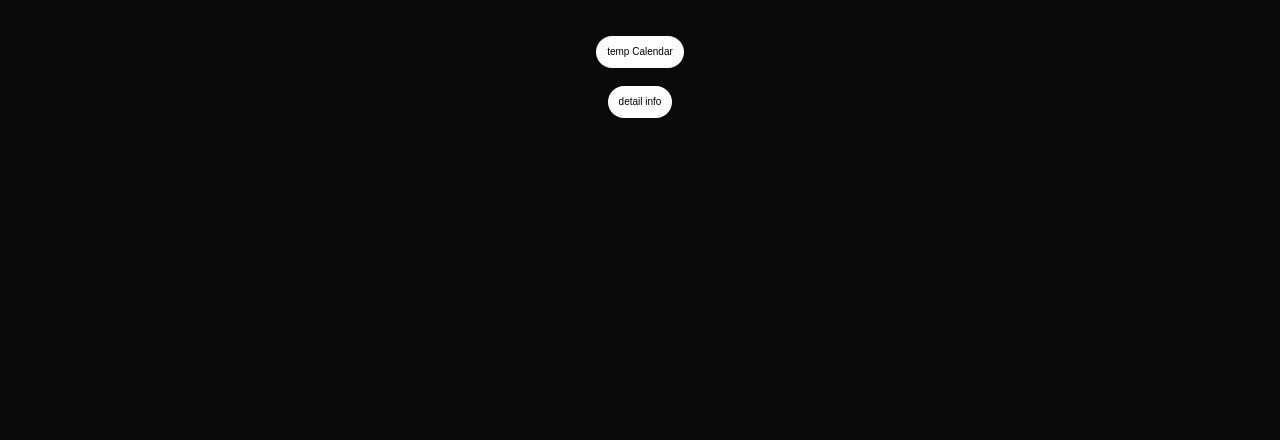
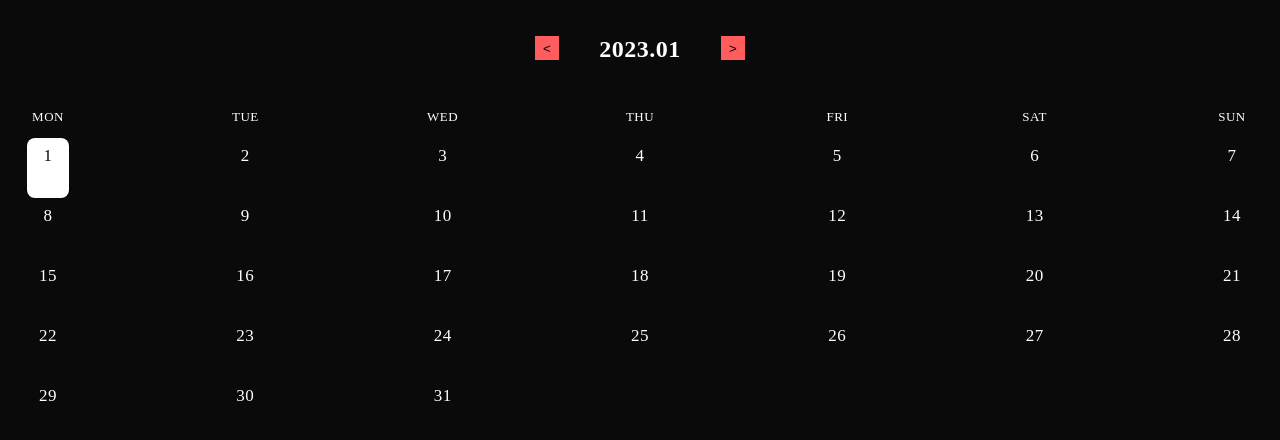
Before and after one commit to HICC-REBOOT/HICC-REBOOT-Frontend, a React (Create React App) app in the folder frontend/: page /calendar in a window 1280 px wide. Shown: the top 440 px of the page. Built offline with nearby package versions, Linux system fonts and the light colour scheme.

Commit message:
feat: 캘린더 세부 레아이웃 구성

```diff
--- /dev/null
+++ b/frontend/src/components/calendar/CalendarGrid.tsx
@@ -0,0 +1,41 @@
+import React, { useState } from 'react';
+import * as C from './style/CalendarGrid.style';
+
+export default function CalendarGrid() {
+  const days = ['MON', 'TUE', 'WED', 'THU', 'FRI', 'SAT', 'SUN'];
+  const dates = Array.from({ length: 31 }, (_, index) => index + 1);
+
+  const [selectedIdx, setSelectedIdx] = useState<number>(0);
+
+  const onClickDate = (i: number) => {
+    setSelectedIdx(i);
+  };
+  return (
+    <C.Container>
+      <C.Top>
+        <C.MonthBtn>{'<'}</C.MonthBtn>
+        <C.Month>2023.01</C.Month>
+        <C.MonthBtn>{'>'}</C.MonthBtn>
+      </C.Top>
+      <C.CalendarWrapper>
+        <C.Days>
+          {days.map((day, i) => (
+            <C.Day key={i}>{day}</C.Day>
+          ))}
+        </C.Days>
+        <C.DateContainer>
+          {dates.map((date, i) => (
+            <C.DateWrapper key={i} onClick={() => onClickDate(i)} selected={i === selectedIdx}>
+              <C.Date selected={i === selectedIdx}>{date}</C.Date>
+              <C.MarkContainer>
+                {/* <C.Mark type={1} />
+                <C.Mark type={2} />
+                <C.Mark type={3} /> */}
+              </C.MarkContainer>
+            </C.DateWrapper>
+          ))}
+        </C.DateContainer>
+      </C.CalendarWrapper>
+    </C.Container>
+  );
+}
--- /dev/null
+++ b/frontend/src/components/calendar/style/CalendarGrid.style.tsx
@@ -0,0 +1,94 @@
+import styled from 'styled-components';
+import { DeviceProvider } from '@assets/mediaQuery';
+
+export const Container = styled.div`
+  display: flex;
+  flex-direction: column;
+  align-items: center;
+  gap: 2.4rem;
+  width: 100%;
+`;
+
+export const Top = styled.div`
+  display: flex;
+  width: 21rem;
+  justify-content: space-between;
+`;
+
+export const Month = styled.div`
+  ${(props) => props.theme.typography[DeviceProvider()].subtitle};
+  color: ${(props) => props.theme.colors.white};
+`;
+
+export const MonthBtn = styled.button`
+  border: none;
+  background-color: ${(props) => props.theme.colors.red};
+  width: 2.4rem;
+  height: 2.4rem;
+`;
+
+export const CalendarWrapper = styled.div`
+  display: flex;
+  flex-direction: column;
+  gap: 1rem;
+  align-items: center;
+  width: 100%;
+  padding: 1.1rem;
+`;
+export const Days = styled.div`
+  margin-top: 0.9rem;
+  display: grid;
+  grid-template-columns: repeat(7, 4.2rem);
+  column-gap: calc((100% - 4.2rem * 7) / 6);
+  width: 100%;
+`;
+
+export const Day = styled.div`
+  color: ${(props) => props.theme.colors.white};
+  ${(props) => props.theme.typography.common.caption1};
+  text-align: center;
+`;
+
+export const DateContainer = styled.div`
+  display: grid;
+  grid-template-columns: repeat(7, 4.2rem);
+  column-gap: calc((100% - 4.2rem * 7) / 6);
+  width: 100%;
+`;
+
+export const DateWrapper = styled.div<{ selected: boolean }>`
+  display: flex;
+  flex-direction: column;
+  align-items: center;
+  gap: 0.7rem;
+  height: 6rem;
+  border-radius: 0.8rem;
+  background-color: ${(props) => (props.selected ? props.theme.colors.white : props.theme.colors.black)};
+`;
+
+export const Date = styled.div<{ selected: boolean }>`
+  width: 2.4rem;
+  height: 2.4rem;
+  ${(props) => props.theme.typography[DeviceProvider()].body};
+  color: ${(props) => (props.selected ? props.theme.colors.black : props.theme.colors.white)};
+  text-align: center;
+  margin-top: 0.4rem;
+`;
+
+export const MarkContainer = styled.div`
+  width: 100%;
+  display: flex;
+  gap: 0.4rem;
+  justify-content: center;
+`;
+export const Mark = styled.div<{ type: number }>`
+  width: 0.4rem;
+  height: 0.4rem;
+  border-radius: 0.2rem;
+  background-color: ${(props) => {
+    if (props.type === 1) return 'pink';
+    if (props.type === 2) return 'skyblue';
+    if (props.type === 3) return 'yellow';
+    return 'pink';
+  }};
+`;
--- a/frontend/src/pages/Calendar/Calendar.tsx
+++ b/frontend/src/pages/Calendar/Calendar.tsx
@@ -1,11 +1,12 @@
 import React from 'react';
+import CalendarGrid from '@components/calendar/CalendarGrid';
 import * as C from './style/Calendar.style';
 
 export default function Calendar() {
   return (
     <C.Container>
-      <C.CalendarBox>temp Calendar</C.CalendarBox>
-      <C.DetailBox>detail info</C.DetailBox>
+      <CalendarGrid />
+      {/* <C.DetailBox>detail info</C.DetailBox> */}
     </C.Container>
   );
 }
--- a/frontend/src/pages/Calendar/style/Calendar.style.tsx
+++ b/frontend/src/pages/Calendar/style/Calendar.style.tsx
@@ -11,12 +11,6 @@ export const Container = styled.div`
   background-color: ${(props) => props.theme.colors.black};
 `;
 
-export const CalendarBox = styled.div`
-  background-color: white;
-  border-radius: 1.6rem;
-  padding: 1.1rem;
-`;
-
 export const DetailBox = styled.div`
   background-color: white;
   border-radius: 1.6rem;
```
Also changed, not shown: 1 other file (tests, documents, lock files or other folders).
